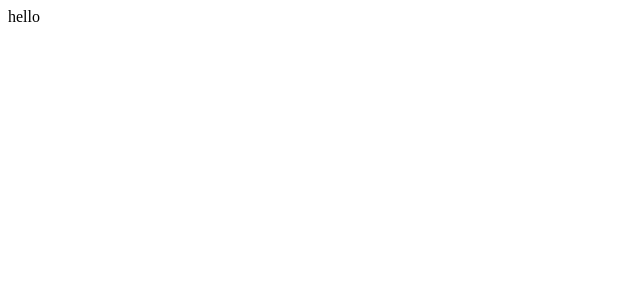
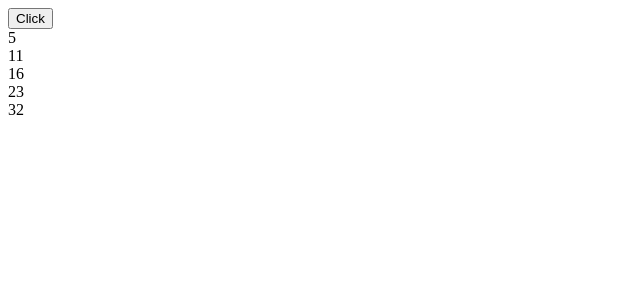
Before and after one commit to ntbcmnn/homework51, a React (Vite) app: page / in a window 1280 px wide. Shown: the top 300 px of the page, without its empty margins (0-640 px from the left). Built offline with nearby package versions, Linux system fonts and the light colour scheme.

Commit message:
Created a function for rendering random numbers & button, that uses this function

```diff
--- a/src/App.tsx
+++ b/src/App.tsx
@@ -1,11 +1,34 @@
 import './App.css'
+import {useState} from "react";
+import Number from "./components/Number/Number.tsx";
 
-const App = () => (
-    <>
-    <div className="hi">
-        hello
-    </div>
-    </>
-);
+const App = () => {
+    const [numbers, setNumbers] = useState<number[]>([5, 11, 16, 23, 32]);
+
+    const changeNumbers = () => {
+        const newNumbers: number[] = [];
+
+        while (newNumbers.length < numbers.length) {
+            const randomNum = Math.floor(Math.random() * (36 - 5 + 1)) + 5;
+            if (!newNumbers.includes(randomNum)) {
+                newNumbers.push(randomNum);
+            }
+        }
+
+       setNumbers(newNumbers.sort((a, b) => a - b));
+    };
+
+    return (
+        <>
+            <div className="container">
+                <button type={"button"} className={"changeBtn"} onClick={changeNumbers}>Click</button>
+
+                {numbers.map((num, index) => (
+                    <Number key={index} num={num}/>
+                ))}
+            </div>
+        </>
+    )
+};
 
 export default App
```
